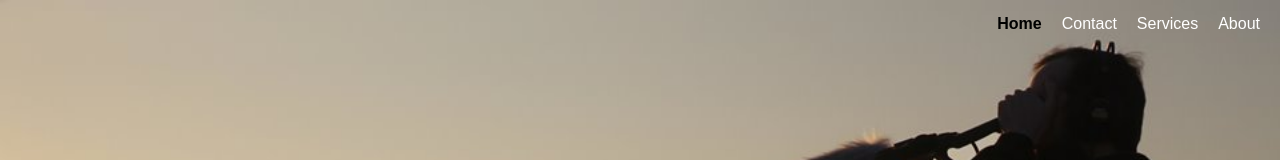
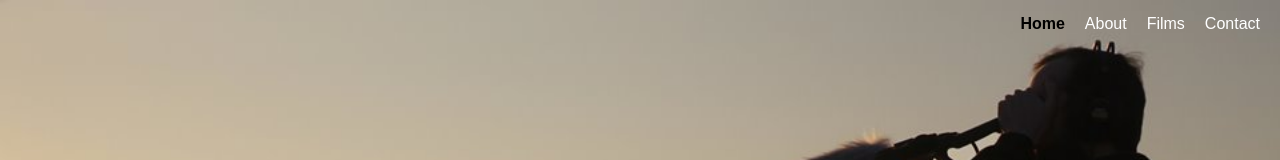
Before and after one commit to ascottishpenguin/gloria_website, a plain HTML site: page index.html in a window 1280 px wide. Shown: the top 160 px of the page. Drawn offline with Linux system fonts and the light colour scheme.

Commit message:
Update index.html

```diff
--- a/index.html
+++ b/index.html
@@ -20,9 +20,9 @@
 	<div class="bg-img"></div>
 			<div id="nav">
 				<ul>
-					<li><a href="about.html">About</a></li>
-					<li><a href="services.html">Services</a></li>
-					<li><a href="contact.html">Contact</a></li>
+					<li><a href="about.html">Contact</a></li>
+					<li><a href="services.html">Films</a></li>
+					<li><a href="contact.html">About</a></li>
 					<li><a class="active" href="index.html">Home</a></li>
 				</ul>
 			</div>
```
